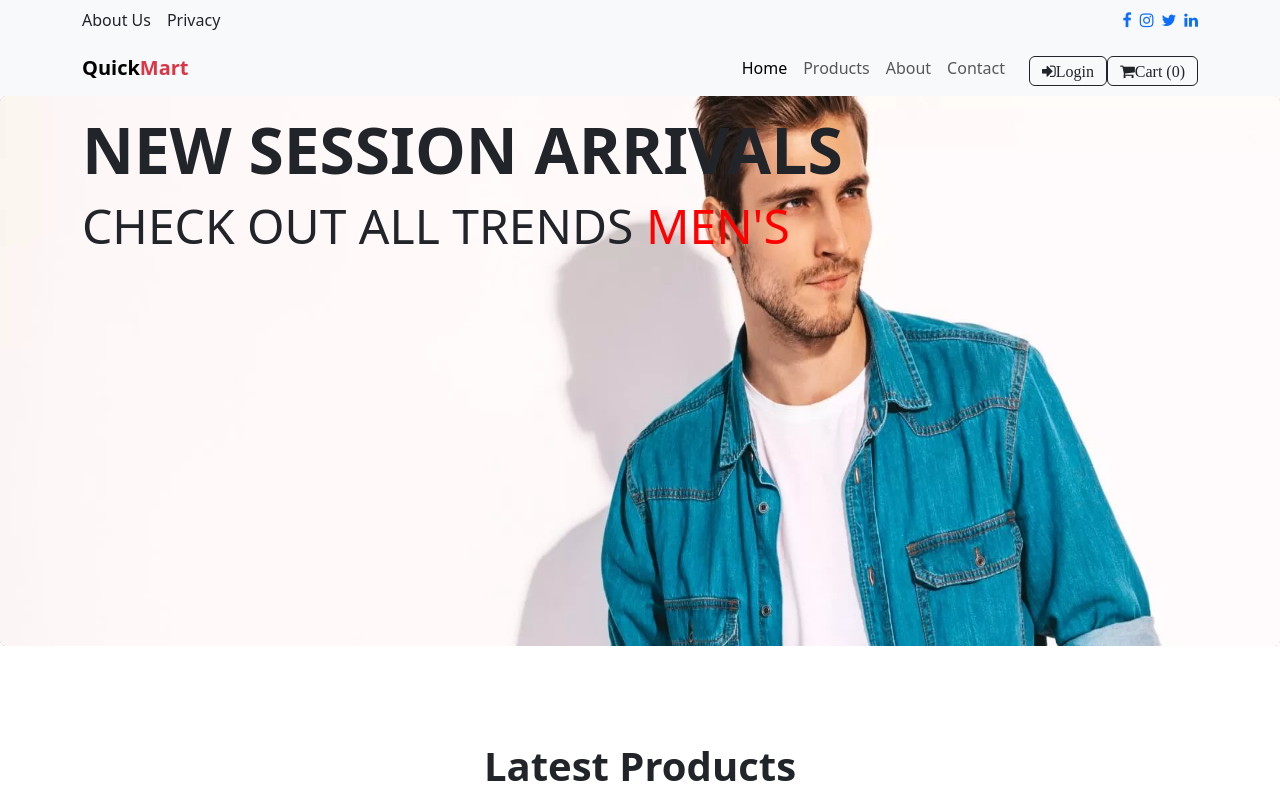
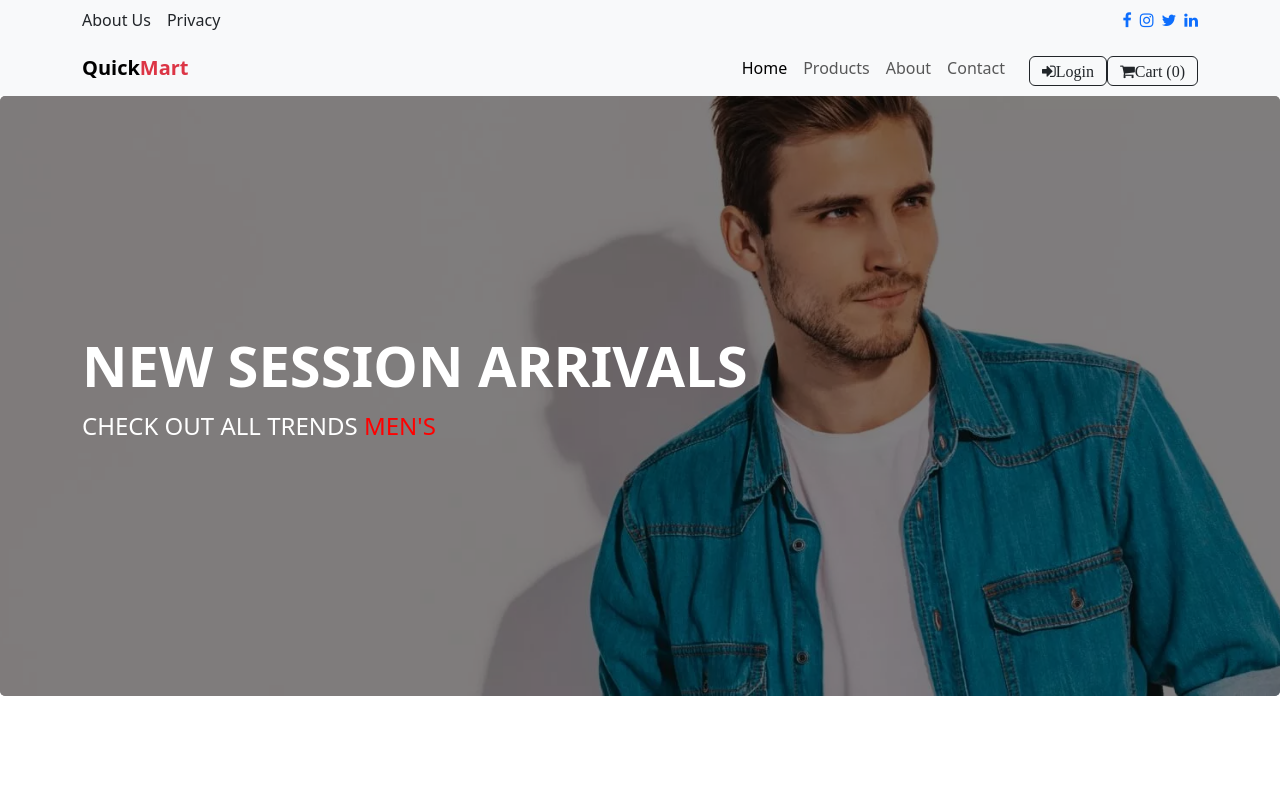
Before and after one commit to Mohammed-mustaqeem/QuickMart_Front-end, a React (Vite) app: page / in a window 1280 px wide. Shown: the top 800 px of the page. Built offline with nearby package versions, Linux system fonts and the light colour scheme; no server answers.

Commit message:
twelve commit

```diff
--- /dev/null
+++ b/src/components/Home/Hero.css
@@ -0,0 +1,62 @@
+.hero {
+  position: relative;
+  width: 100%;
+}
+
+.card-img {
+  object-fit: cover;
+  height: 550px;
+  width: 100%;
+}
+
+.card-img-overlay {
+  background: rgba(0, 0, 0, 0.5); /* Add a dark overlay for better text visibility */
+  color: white;
+  padding: 20px;
+  display: flex;
+  flex-direction: column;
+  justify-content: center;
+}
+
+.container h1 {
+  font-size: 2rem;
+}
+
+.container p {
+  font-size: 1.2rem;
+}
+
+/* Desktop View */
+@media (min-width: 768px) {
+  .card-img {
+    height: 600px;
+  }
+
+  .container h1 {
+    font-size: 3.5rem;
+  }
+
+  .container p {
+    font-size: 1.5rem;
+  }
+}
+
+/* Mobile View */
+@media (max-width: 767px) {
+  .card-img {
+    height: 400px; /* Smaller height for better mobile experience */
+  }
+
+  .card-img-overlay {
+    text-align: center; /* Center text for mobile */
+  }
+
+  .container h1 {
+    font-size: 2.5rem;
+    margin-bottom: 10px;
+  }
+
+  .container p {
+    font-size: 1.2rem;
+  }
+}
--- a/src/components/Home/Hero.jsx
+++ b/src/components/Home/Hero.jsx
@@ -1,30 +1,24 @@
-import React from 'react'
-
+import React from "react";
+import './Hero.css'
 const Hero = () => {
   return (
     <div className="hero">
-      <div className="bg-dark text-wh border-0 card">
-        <img
-          src="\Images\h1_hero1.jpg.webp"
-          alt=""
-          className="card-img  "
-          style={{ height: "550px" }}
-        />
-        <div className="flex flex-col justify-content-center card-img-overlay">
+      <div className="card bg-dark text-white border-0">
+        <img src="/Images/h1_hero1.jpg.webp" alt="Hero" className="card-img" />
+        <div className="card-img-overlay d-flex flex-column justify-content-center text-center text-md-start">
           <div className="container">
-            <div className="display-3 fw-bolder MS-0 text-gray-700 card-title h5">
+            <h1 className="display-4 fw-bold text-gray-700 mb-2">
               NEW SESSION ARRIVALS
-            </div>
-            <p className="text-gray-700 display-5">
-              CHECK OUT ALL TRENDS<span style={{ color: "red" }}> MEN'S</span>
+            </h1>
+            <p className="lead text-gray-700 fs-4">
+              CHECK OUT ALL TRENDS
+              <span style={{ color: "red" }}> MEN'S</span>
             </p>
           </div>
         </div>
       </div>
     </div>
   );
-}
+};
 
-export default Hero
-
-// d-flex flex-column justify-content-center card-img-overlay
+export default Hero;
```
